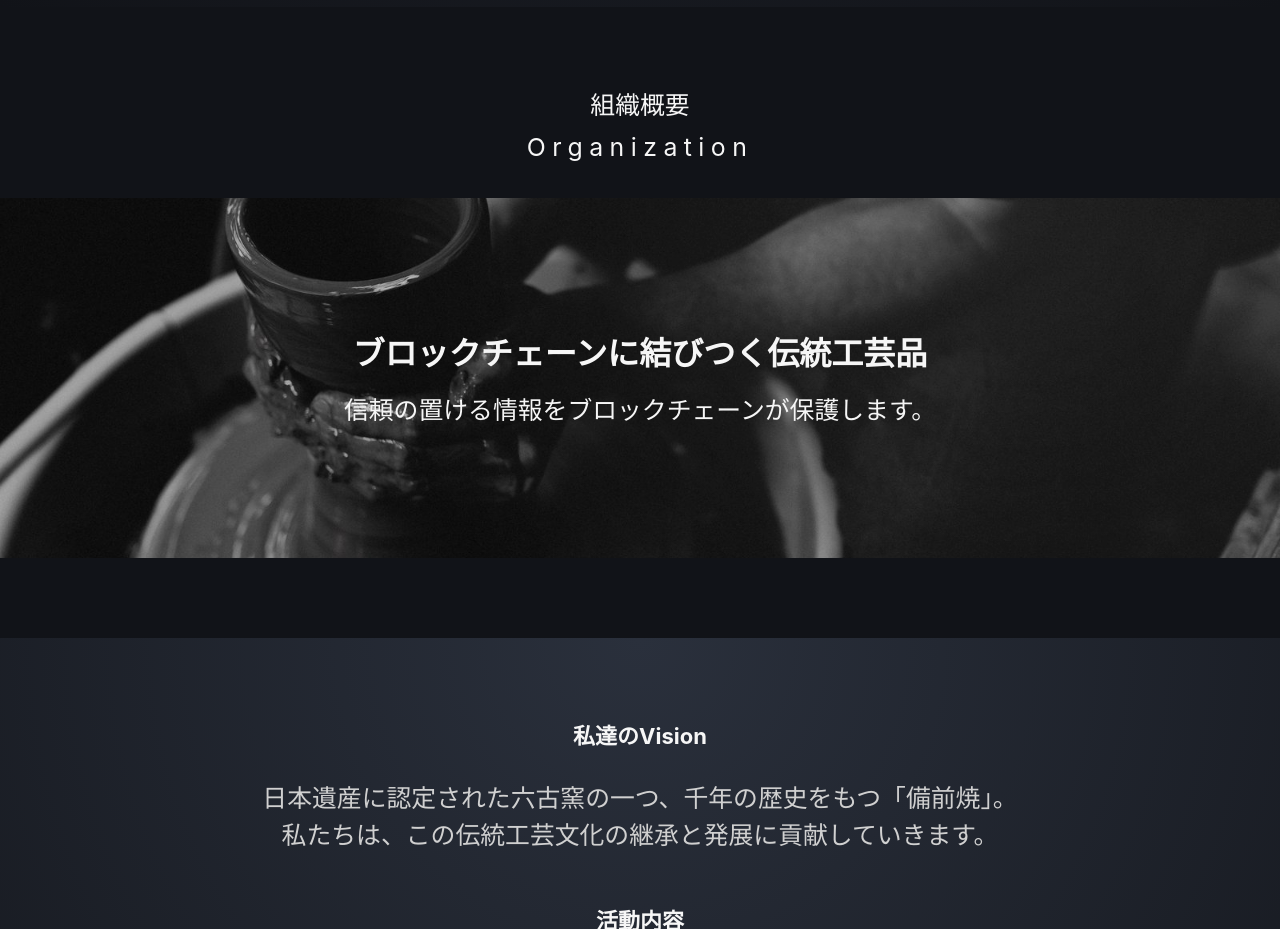
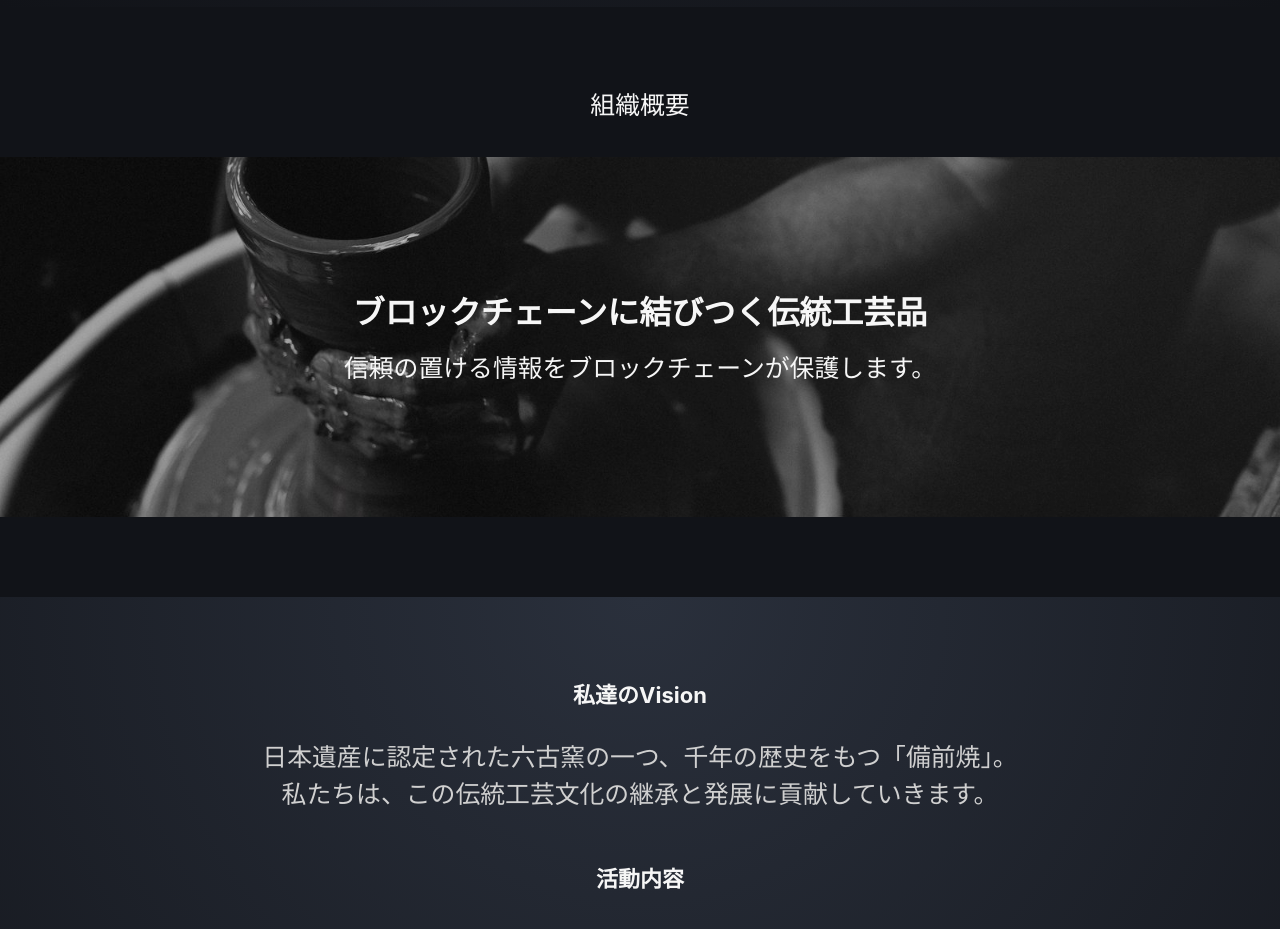
Before and after one commit to bizenDao/bizendao.github.io, a plain HTML site: page ja/index.html in a window 1280 px wide. Shown: the part 3280-4209 px from the top of the page. Drawn offline with Linux system fonts and the light colour scheme.

Commit message:
Update index.html

```diff
--- a/ja/index.html
+++ b/ja/index.html
@@ -208,7 +208,6 @@
         <section id="company" class="section company-head">
             <div class="container company-head-inner">
                 <p class="company-head-ja">組織概要</p>
-                <p class="company-head-en">Organization</p>
             </div>
 
             <div class="company-hero">
```
